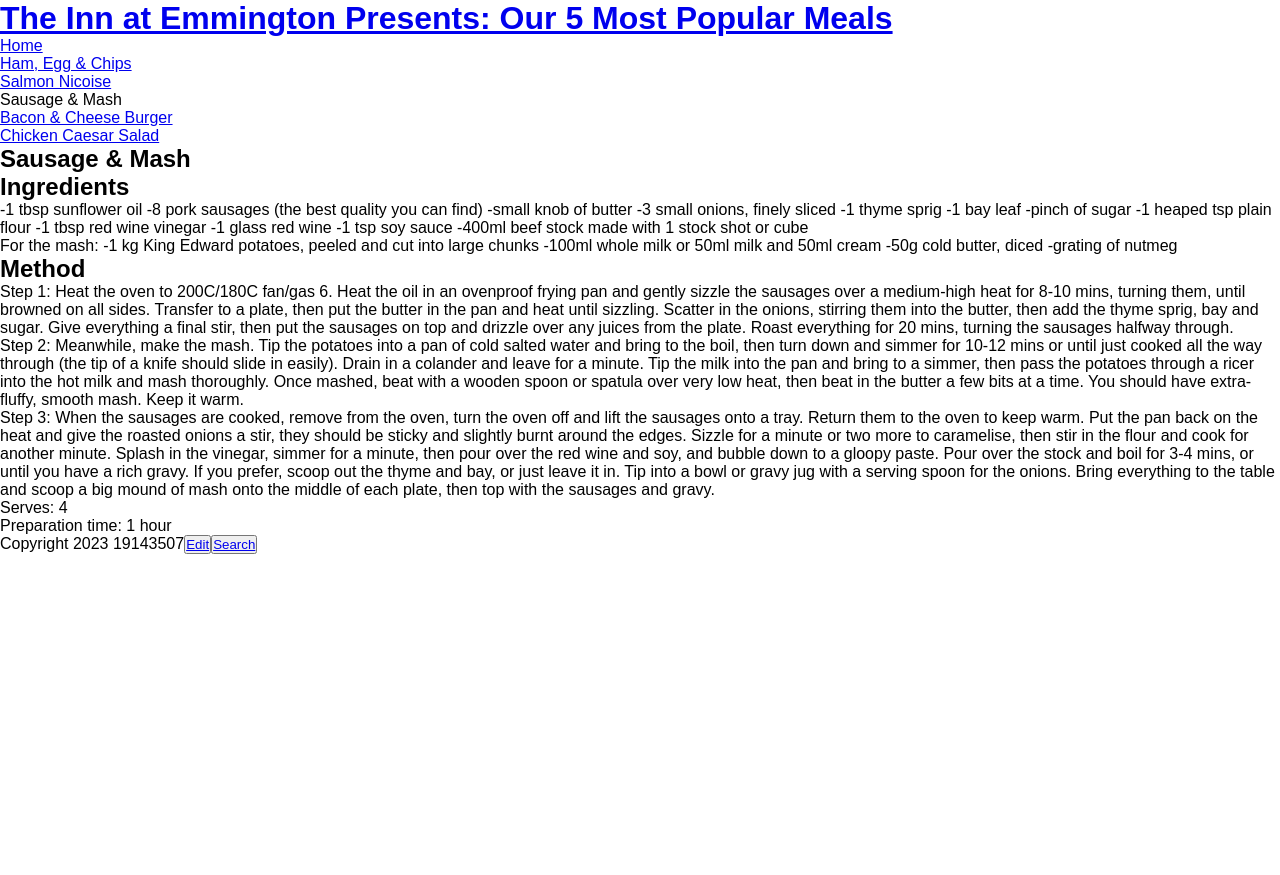
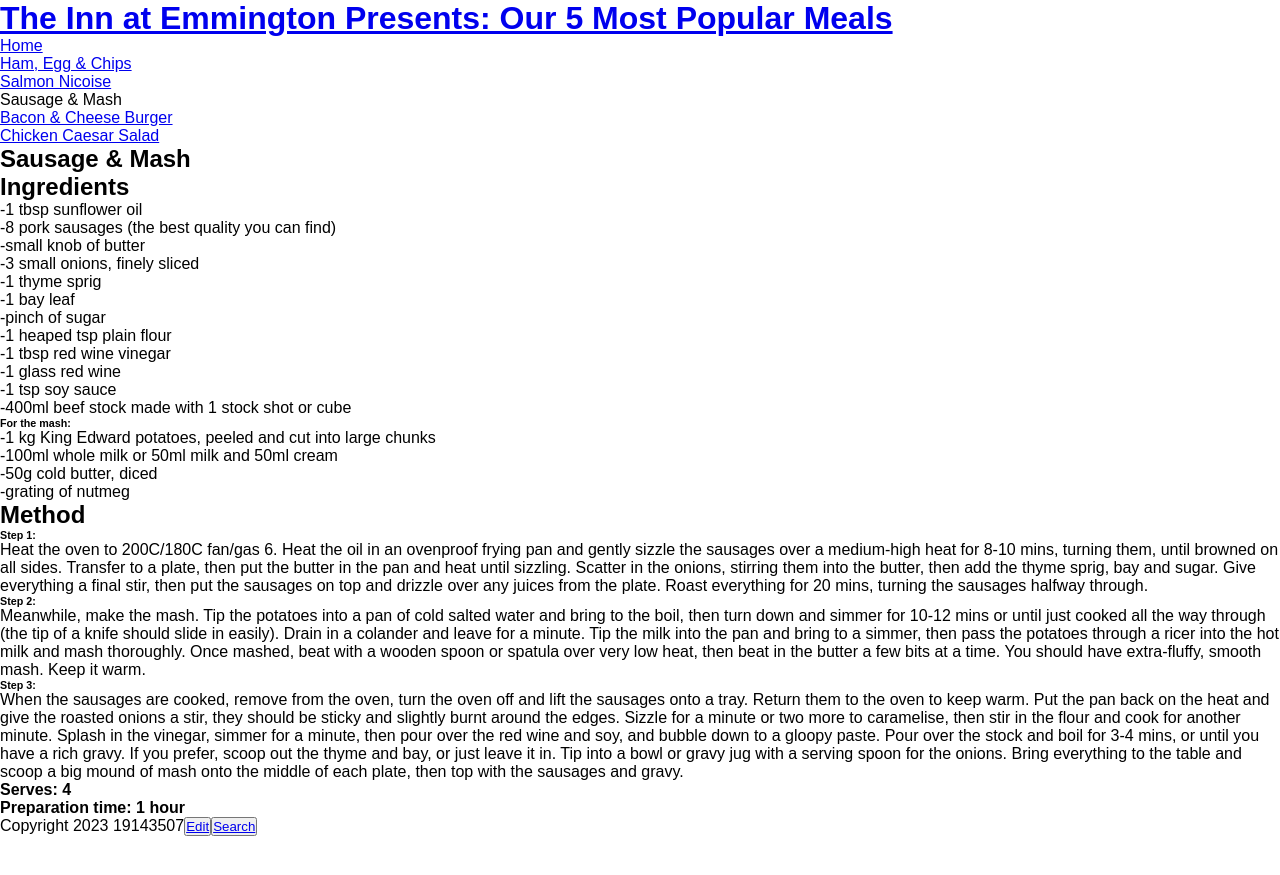
Before and after one commit to 19143507/inn-at-emmington, a Jekyll site: the page built from _recipes/sausage-mash.md, in a window 1280 px wide. Shown: the top 875 px of the page. Built offline with Jekyll 4.4.1, drawn with Linux system fonts in a browser that asks for light colours.

```diff
--- a/_recipes/sausage-mash.md
+++ b/_recipes/sausage-mash.md
@@ -7,34 +7,57 @@ layout: recipe
 ## Ingredients
 
 \-1 tbsp sunflower oil
--8 pork sausages (the best quality you can find)
--small knob of butter
--3 small onions, finely sliced
--1 thyme sprig
--1 bay leaf
--pinch of sugar
--1 heaped tsp plain flour
--1 tbsp red wine vinegar
--1 glass red wine
--1 tsp soy sauce
--400ml beef stock made with 1 stock shot or cube
 
-For the mash:
--1 kg King Edward potatoes, peeled and cut into large chunks
--100ml whole milk or 50ml milk and 50ml cream
--50g cold butter, diced
--grating of nutmeg
+\-8 pork sausages (the best quality you can find)
+
+\-small knob of butter
+
+\-3 small onions, finely sliced
+
+\-1 thyme sprig
+
+\-1 bay leaf
+
+\-pinch of sugar
+
+\-1 heaped tsp plain flour
+
+\-1 tbsp red wine vinegar
+
+\-1 glass red wine
+
+\-1 tsp soy sauce
+
+\-400ml beef stock made with 1 stock shot or cube
+
+###### For the mash:
+
+\-1 kg King Edward potatoes, peeled and cut into large chunks
+
+\-100ml whole milk or 50ml milk and 50ml cream
+
+\-50g cold butter, diced
+
+\-grating of nutmeg
+
+
 
 ## Method
 
-Step 1:
+###### Step 1:
+
+
 Heat the oven to 200C/180C fan/gas 6. Heat the oil in an ovenproof frying pan and gently sizzle the sausages over a medium-high heat for 8-10 mins, turning them, until browned on all sides. Transfer to a plate, then put the butter in the pan and heat until sizzling. Scatter in the onions, stirring them into the butter, then add the thyme sprig, bay and sugar. Give everything a final stir, then put the sausages on top and drizzle over any juices from the plate. Roast everything for 20 mins, turning the sausages halfway through.
 
-Step 2:
+###### Step 2:
+
+
 Meanwhile, make the mash. Tip the potatoes into a pan of cold salted water and bring to the boil, then turn down and simmer for 10-12 mins or until just cooked all the way through (the tip of a knife should slide in easily). Drain in a colander and leave for a minute. Tip the milk into the pan and bring to a simmer, then pass the potatoes through a ricer into the hot milk and mash thoroughly. Once mashed, beat with a wooden spoon or spatula over very low heat, then beat in the butter a few bits at a time. You should have extra-fluffy, smooth mash. Keep it warm.
 
-Step 3:
+###### Step 3:
+
+
 When the sausages are cooked, remove from the oven, turn the oven off and lift the sausages onto a tray. Return them to the oven to keep warm. Put the pan back on the heat and give the roasted onions a stir, they should be sticky and slightly burnt around the edges. Sizzle for a minute or two more to caramelise, then stir in the flour and cook for another minute. Splash in the vinegar, simmer for a minute, then pour over the red wine and soy, and bubble down to a gloopy paste. Pour over the stock and boil for 3-4 mins, or until you have a rich gravy. If you prefer, scoop out the thyme and bay, or just leave it in. Tip into a bowl or gravy jug with a serving spoon for the onions. Bring everything to the table and scoop a big mound of mash onto the middle of each plate, then top with the sausages and gravy.
 
-* Serves: 4
-* Preparation time: 1 hour
+* **Serves: 4**
+* **Preparation time: 1 hour**
```
